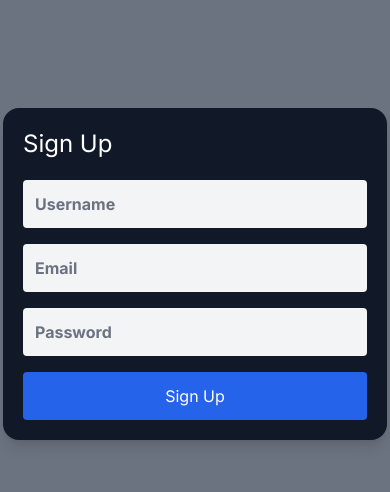
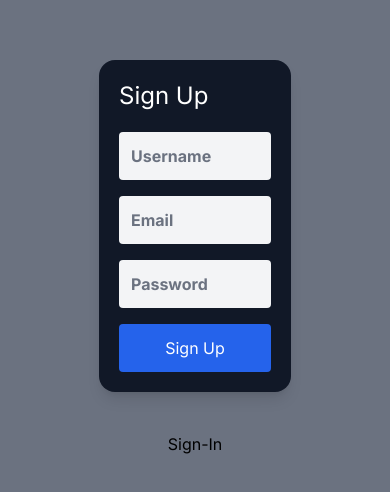
Before and after one commit to gino23odar/convo-master, a Next.js app: page /sign-up in a window 390 px wide. Shown: the part 148-640 px from the top of the page. Built offline with nearby package versions, Linux system fonts and the light colour scheme; no server answers.

Commit message:
feat: added button to swap from sign-up to sign-in and backwards

```diff
--- a/src/app/page.tsx
+++ b/src/app/page.tsx
@@ -73,9 +73,10 @@ export default function Home() {
     }
   }, [user,UID]);
 
+  // delay the showNav state to allow the menu to animate out before hiding it
   useEffect(() => {
     if (!showNav) {
-      const timer = setTimeout(() => setDelayedShowNav(false), 150); // Adjust the delay as needed
+      const timer = setTimeout(() => setDelayedShowNav(false), 150);
       return () => clearTimeout(timer);
     } else {
       setDelayedShowNav(true);
--- a/src/app/sign-in/page.tsx
+++ b/src/app/sign-in/page.tsx
@@ -23,9 +23,14 @@ const SignIn = () => {
     }
   };
 
+  const goToSignUp = () => {
+    router.push('/sign-up')
+  }
+
   return (
     <div className="min-h-screen flex items-center justify-center bg-gray-500">
-      <div className="bg-gray-900 p-5 rounded-2xl shadow-lg w-96">
+      <div className='flex flex-col gap-2'>
+        <div className="bg-gray-900 p-5 rounded-2xl shadow-lg w-48 sm:w-96">
           <h1 className="text-white text-2xl mb-5">Sign In</h1>
           <input
             type="email"
@@ -43,10 +48,16 @@ const SignIn = () => {
           />
           <button
             onClick={handleSignIn}
-          className="w-full p-3 bg-blue-600 rounded text-white hover:bg-purple-700"
+            className="w-full p-3 bg-blue-600 rounded text-white hover:bg-neonRgb"
           >
             Sign In
           </button>
+        </div>
+        <div className='flex sm:w-96 justify-center p-5'>
+            <button onClick={() => goToSignUp()} className='rounded bg-txtVioletRgb hover:bg-neonRgb w-full p-3'>
+              Sign-Up
+            </button>
+        </div>
       </div>
     </div>
   );
--- a/src/app/sign-up/page.tsx
+++ b/src/app/sign-up/page.tsx
@@ -32,9 +32,14 @@ const SignUp = () => {
     }
   };
 
+  const goToLogin = () => {
+    router.push('/sign-in')
+  }
+
   return (
-    <div className="min-h-screen flex items-center justify-center bg-gray-500">
-      <div className="bg-gray-900 p-5 rounded-2xl shadow-lg w-96">
+    <div className="flex min-h-screen items-center justify-center bg-gray-500">
+      <div className='flex flex-col gap-2'>
+        <div className="flex flex-col bg-gray-900 p-5 rounded-2xl shadow-lg w-48 sm:w-96">
           <h1 className="text-white text-2xl mb-5">Sign Up</h1>
           <input
             type="name"
@@ -59,10 +64,16 @@ const SignUp = () => {
           />
           <button
             onClick={handleSignUp}
-          className="w-full p-3 bg-blue-600 rounded text-white hover:bg-purple-700"
+            className="w-full p-3 bg-blue-600 rounded text-white hover:bg-neonRgb"
           >
             Sign Up
           </button>
+        </div>
+        <div className='flex sm:w-96 justify-center p-5'>
+          <button onClick={() => goToLogin()} className='rounded bg-txtVioletRgb hover:bg-neonRgb w-full p-3'>
+            Sign-In
+          </button>
+        </div>
       </div>
     </div>
   );
--- a/tailwind.config.ts
+++ b/tailwind.config.ts
@@ -23,7 +23,10 @@ const config: Config = {
         wiggle: 'wiggle 1s ease-in-out ',
       },
       colors:{
-        neon: `rgb(var(--clr-neon-rgb))`
+        neon: `rgb(var(--clr-neon))`,
+        neonRgb: `rgb(var(--clr-neon-rgb))`,
+        txtViolet: `rgb(var(--clr-txt))`,
+        txtVioletRgb: `rgb(var(--clr-txt-rgb))`,
       },
     },
   },
```
Lines whose indentation alone changed are shown as unchanged.
